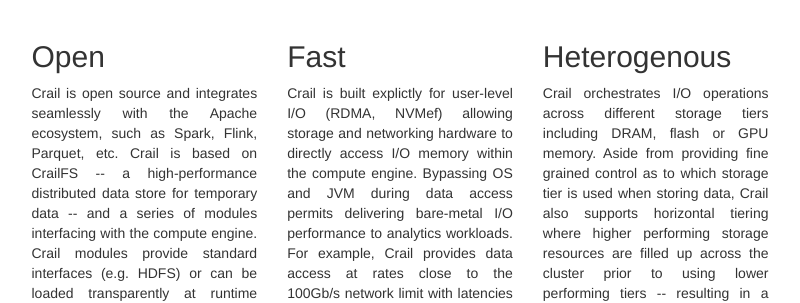
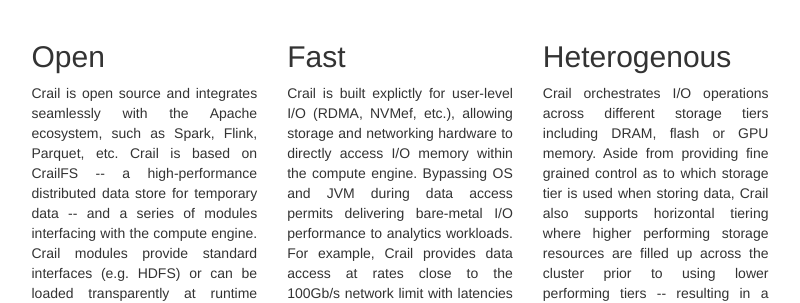
Before and after one commit to apache/incubator-crail-website, a Jekyll site: the page built from index.html, in a window 1280 px wide. Shown: the part 553-856 px from the top of the page, without its empty margins (240-1040 px from the left). Built offline with Jekyll 4.4.1, drawn with Linux system fonts in a browser that asks for light colours; some of the changed text lies outside the part shown.

Commit message:
Update index.html

```diff
--- a/index.html
+++ b/index.html
@@ -23,7 +23,7 @@
 </div>
 <div class="col-lg-4">
 <h2>Fast</h2>
-<p align="justify">Crail is built explictly for user-level I/O (RDMA, NVMef) allowing storage and networking hardware to directly access I/O memory within the compute engine. Bypassing OS and JVM during data access permits delivering bare-metal I/O performance to analytics workloads. For example, Crail provides data access at rates close to the 100Gb/s network limit with latencies in the order of 5-10 us.</p>
+<p align="justify">Crail is built explictly for user-level I/O (RDMA, NVMef, etc.), allowing storage and networking hardware to directly access I/O memory within the compute engine. Bypassing OS and JVM during data access permits delivering bare-metal I/O performance to analytics workloads. For example, Crail provides data access at rates close to the 100Gb/s network limit with latencies in the order of 5-10 us.</p>
 <p><a class="btn btn-default" href="overview/index.html#overview">Learn more &raquo;</a></p>
 </div>
 <div class="col-lg-4">
```
